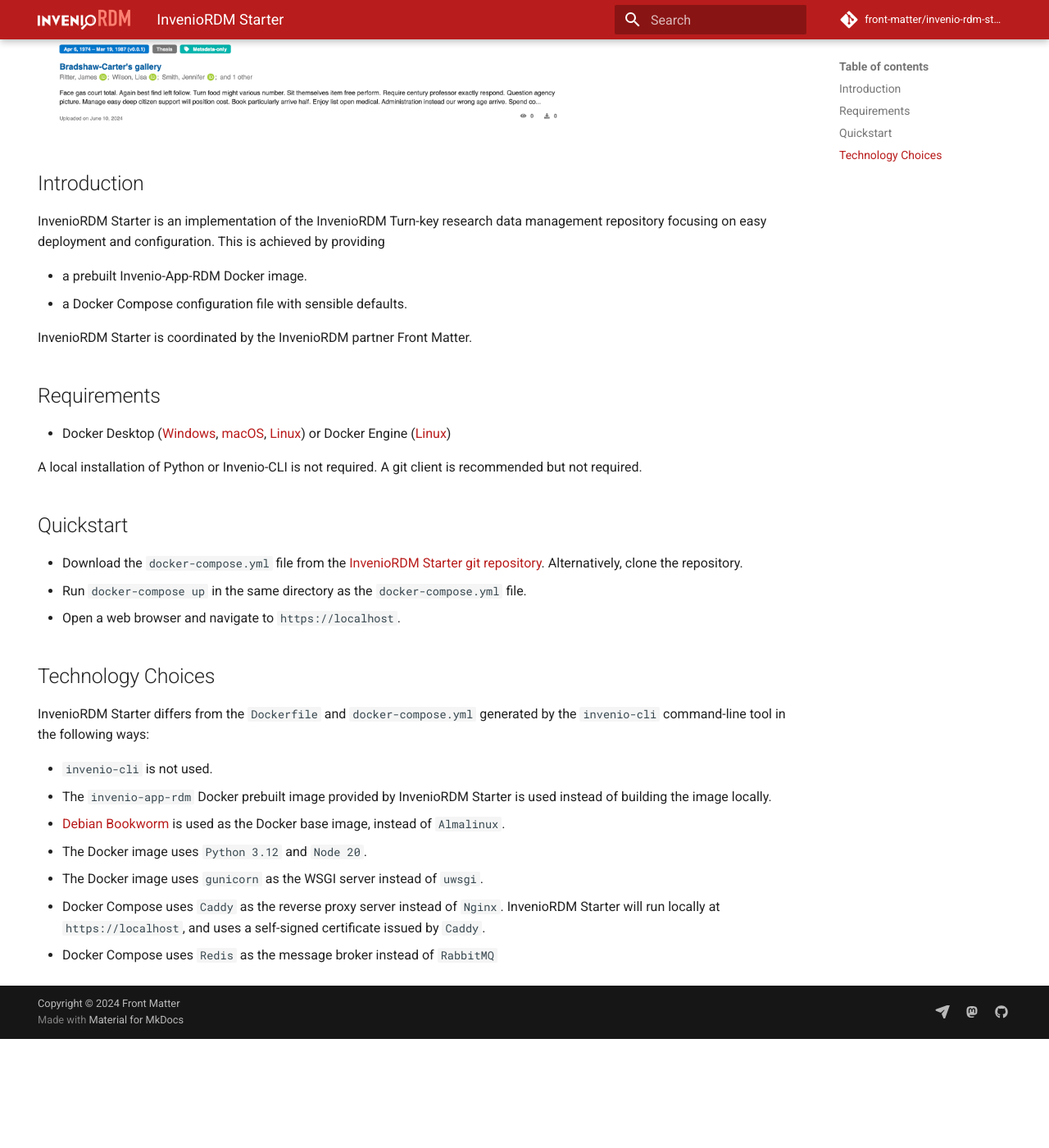
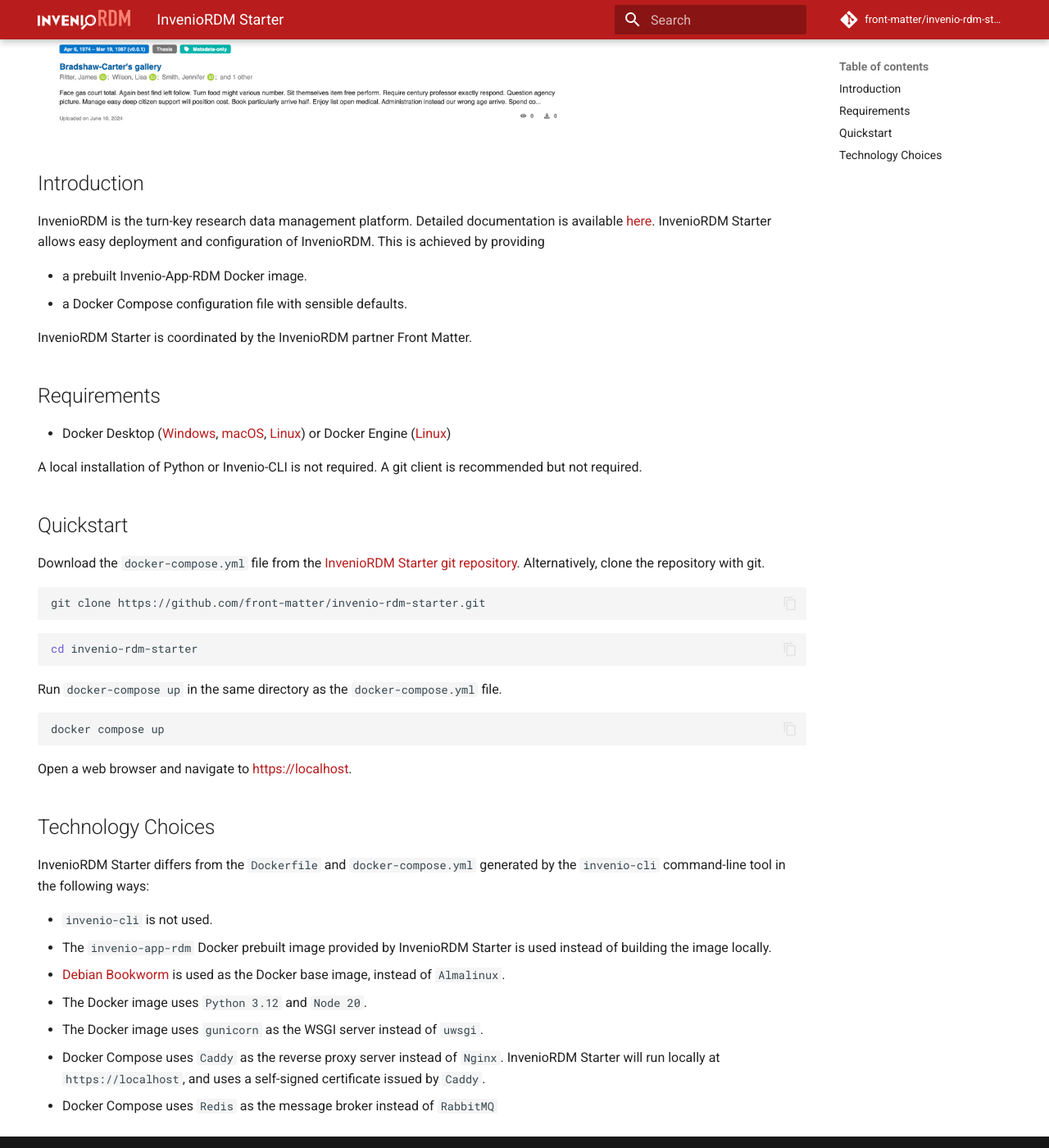
Before and after one commit to front-matter/invenio-rdm-starter, an MkDocs documentation site: the page built from docs/index.md, in a window 1280 px wide and 1400 px high, scrolled down 513 px. Shown: the whole window at 82% size. Built offline with MkDocs 1.6.1 and Material for MkDocs 9.7.7, drawn with Linux system fonts in a browser that asks for light colours; comment, search, counter and statistics services are not loaded; before the commit the page ends 1780 px from its top, so only the background shows below that.

Commit message:
update docs

````diff
--- a/docs/index.md
+++ b/docs/index.md
@@ -9,7 +9,7 @@
 
 ## Introduction
 
-InvenioRDM Starter is an implementation of the InvenioRDM Turn-key research data management repository focusing on easy deployment and configuration. This is achieved by providing
+InvenioRDM is the turn-key research data management platform. Detailed documentation is available [here](https://inveniordm.docs.cern.ch/reference/focusing). InvenioRDM Starter allows easy deployment and configuration of InvenioRDM. This is achieved by providing
 
 * a prebuilt Invenio-App-RDM Docker image.
 * a Docker Compose configuration file with sensible defaults.
@@ -24,9 +24,23 @@
 
 ## Quickstart
 
-* Download the `docker-compose.yml` file from the [InvenioRDM Starter git repository](https://github.com/front-matter/invenio-rdm-starter). Alternatively, clone the repository.
-* Run `docker-compose up` in the same directory as the `docker-compose.yml` file.
-* Open a web browser and navigate to `https://localhost`.
+Download the `docker-compose.yml` file from the [InvenioRDM Starter git repository](https://github.com/front-matter/invenio-rdm-starter). Alternatively, clone the repository with git.
+
+```bash
+git clone https://github.com/front-matter/invenio-rdm-starter.git
+```
+
+```bash
+cd invenio-rdm-starter
+```
+
+Run `docker-compose up` in the same directory as the `docker-compose.yml` file.
+
+```bash
+docker compose up
+```
+
+Open a web browser and navigate to [https://localhost](https://localhost).
 
 ## Technology Choices
 
--- a/mkdocs.yml
+++ b/mkdocs.yml
@@ -8,11 +8,21 @@
 plugins:
   - search
   - material-plausible
+markdown_extensions:
+  - pymdownx.highlight:
+      anchor_linenums: true
+      line_spans: __span
+      pygments_lang_class: true
+  - pymdownx.inlinehilite
+  - pymdownx.snippets
+  - pymdownx.superfences
 theme:
   name: material
   logo: assets/logo.png
   palette:
     primary: custom
+  features:
+    - content.code.copy
 extra:
   social:
     - icon: fontawesome/solid/paper-plane
````
Also changed, not shown: 3 other files.
